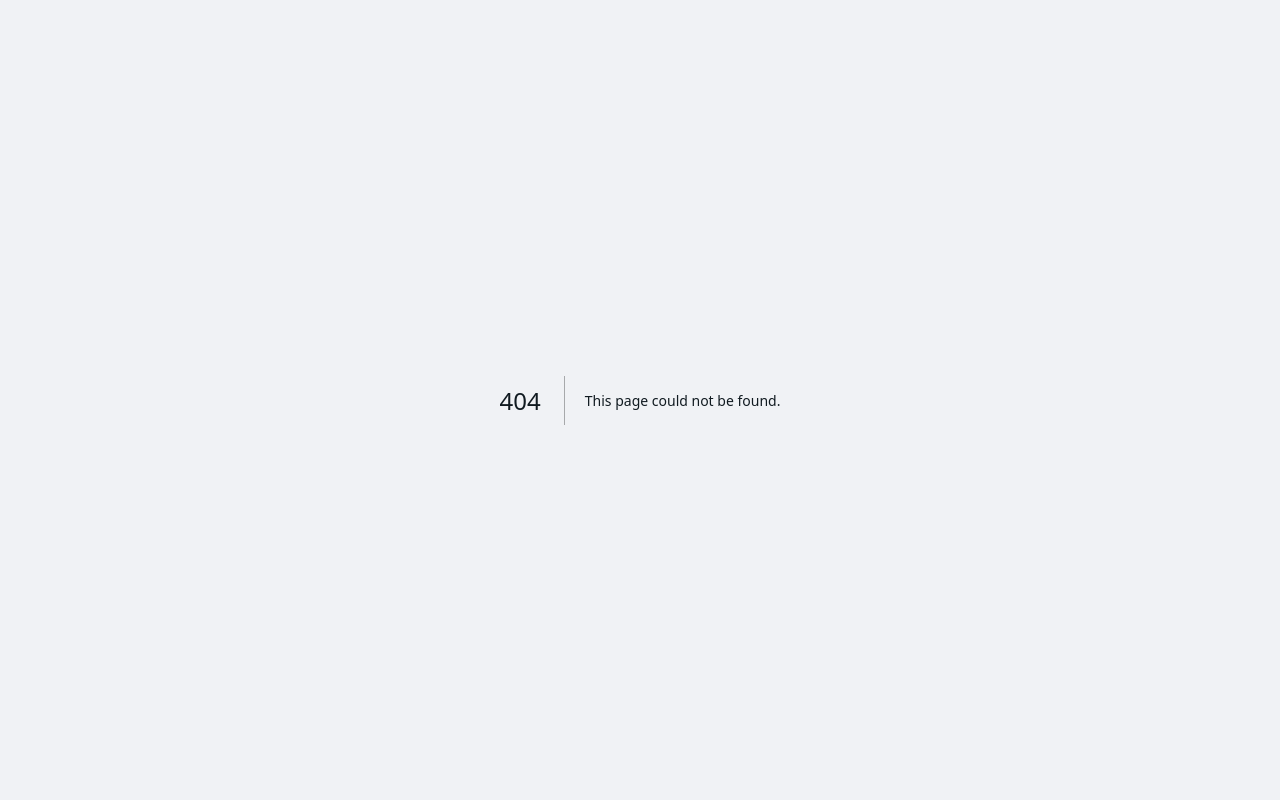
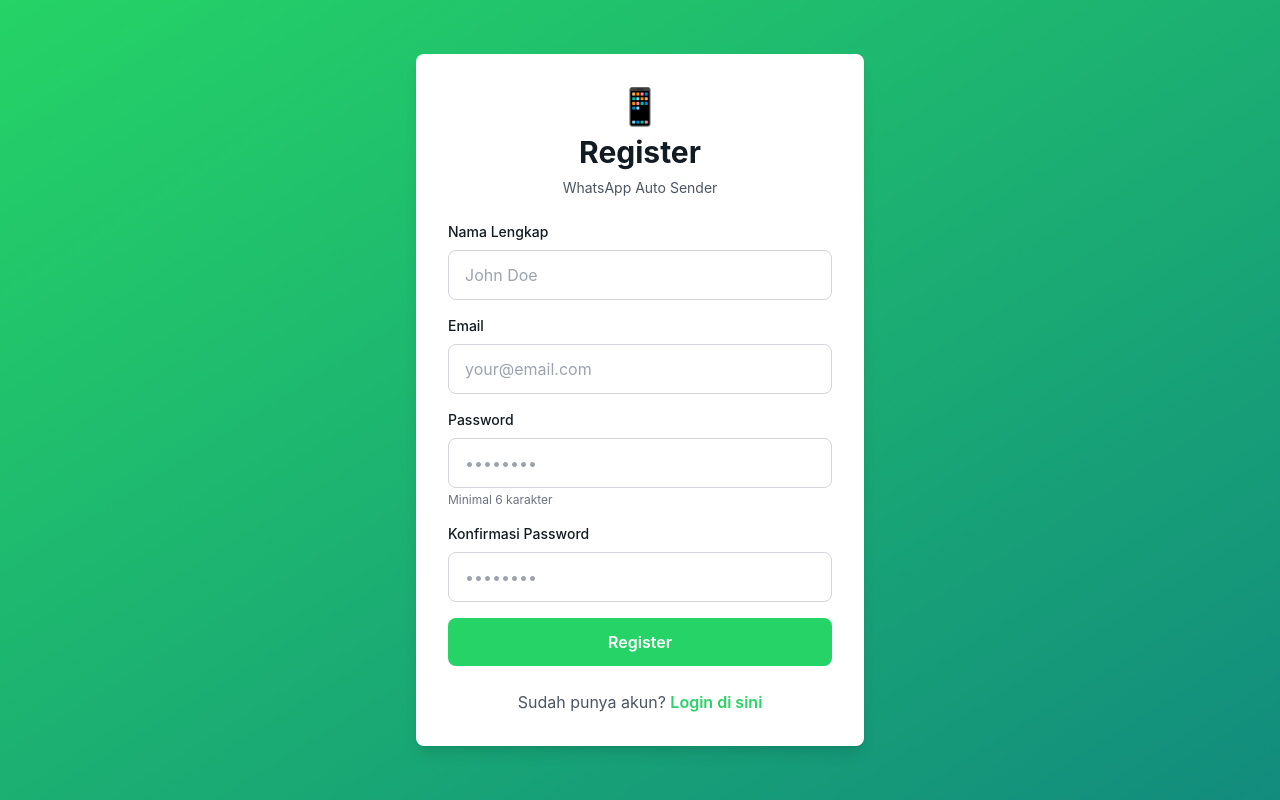
Before and after one commit to cenoracin/WAAUTOSENDER-NEXTJS, a Next.js app: page /auth/register in a window 1280 px wide. Before the commit this address had no page. Built offline with nearby package versions, Linux system fonts and the light colour scheme.

Commit message:
Create page.tsx

```diff
--- /dev/null
+++ b/app/auth/register/page.tsx
@@ -0,0 +1,163 @@
+'use client'
+
+import { useState } from 'react'
+import Link from 'next/link'
+import { useRouter } from 'next/navigation'
+
+export default function Register() {
+  const router = useRouter()
+  const [formData, setFormData] = useState({
+    name: '',
+    email: '',
+    password: '',
+    confirmPassword: '',
+  })
+  const [error, setError] = useState('')
+  const [loading, setLoading] = useState(false)
+
+  const handleChange = (e: React.ChangeEvent<HTMLInputElement>) => {
+    setFormData({
+      ...formData,
+      [e.target.name]: e.target.value,
+    })
+  }
+
+  const handleSubmit = async (e: React.FormEvent) => {
+    e.preventDefault()
+    setLoading(true)
+    setError('')
+
+    if (formData.password.length < 6) {
+      setError('Password minimal 6 karakter')
+      setLoading(false)
+      return
+    }
+
+    if (formData.password !== formData.confirmPassword) {
+      setError('Password tidak cocok')
+      setLoading(false)
+      return
+    }
+
+    try {
+      const response = await fetch('/api/auth/register', {
+        method: 'POST',
+        headers: {
+          'Content-Type': 'application/json',
+        },
+        body: JSON.stringify({
+          name: formData.name,
+          email: formData.email,
+          password: formData.password,
+        }),
+      })
+
+      if (response.ok) {
+        router.push('/auth/login?registered=true')
+      } else {
+        const data = await response.json()
+        setError(data.error || 'Registrasi gagal')
+      }
+    } catch (err) {
+      setError('Terjadi kesalahan')
+    } finally {
+      setLoading(false)
+    }
+  }
+
+  return (
+    <div className="min-h-screen bg-gradient-to-br from-primary to-secondary flex items-center justify-center px-4 py-8">
+      <div className="bg-white rounded-lg shadow-lg p-8 w-full max-w-md">
+        <div className="text-center mb-6">
+          <h1 className="text-4xl mb-2">📱</h1>
+          <h2 className="text-3xl font-bold text-dark">Register</h2>
+          <p className="text-gray-600 text-sm mt-2">WhatsApp Auto Sender</p>
+        </div>
+
+        {error && (
+          <div className="bg-red-100 border border-red-400 text-red-700 px-4 py-3 rounded mb-4">
+            {error}
+          </div>
+        )}
+
+        <form onSubmit={handleSubmit} className="space-y-4">
+          <div>
+            <label className="block text-sm font-medium text-dark mb-2">
+              Nama Lengkap
+            </label>
+            <input
+              type="text"
+              name="name"
+              value={formData.name}
+              onChange={handleChange}
+              className="w-full border border-gray-300 rounded-lg px-4 py-3 focus:outline-none focus:border-primary focus:ring-2 focus:ring-primary focus:ring-opacity-50 transition"
+              placeholder="John Doe"
+              required
+            />
+          </div>
+
+          <div>
+            <label className="block text-sm font-medium text-dark mb-2">
+              Email
+            </label>
+            <input
+              type="email"
+              name="email"
+              value={formData.email}
+              onChange={handleChange}
+              className="w-full border border-gray-300 rounded-lg px-4 py-3 focus:outline-none focus:border-primary focus:ring-2 focus:ring-primary focus:ring-opacity-50 transition"
+              placeholder="your@email.com"
+              required
+            />
+          </div>
+
+          <div>
+            <label className="block text-sm font-medium text-dark mb-2">
+              Password
+            </label>
+            <input
+              type="password"
+              name="password"
+              value={formData.password}
+              onChange={handleChange}
+              className="w-full border border-gray-300 rounded-lg px-4 py-3 focus:outline-none focus:border-primary focus:ring-2 focus:ring-primary focus:ring-opacity-50 transition"
+              placeholder="••••••••"
+              required
+            />
+            <p className="text-gray-500 text-xs mt-1">Minimal 6 karakter</p>
+          </div>
+
+          <div>
+            <label className="block text-sm font-medium text-dark mb-2">
+              Konfirmasi Password
+            </label>
+            <input
+              type="password"
+              name="confirmPassword"
+              value={formData.confirmPassword}
+              onChange={handleChange}
+              className="w-full border border-gray-300 rounded-lg px-4 py-3 focus:outline-none focus:border-primary focus:ring-2 focus:ring-primary focus:ring-opacity-50 transition"
+              placeholder="••••••••"
+              required
+            />
+          </div>
+
+          <button
+            type="submit"
+            disabled={loading}
+            className="w-full bg-primary text-white py-3 rounded-lg hover:bg-secondary transition font-semibold disabled:opacity-50 disabled:cursor-not-allowed"
+          >
+            {loading ? 'Loading...' : 'Register'}
+          </button>
+        </form>
+
+        <p className="text-center text-gray-600 mt-6">
+          Sudah punya akun?{' '}
+          <Link href="/auth/login" className="text-primary font-semibold hover:underline">
+            Login di sini
+          </Link>
+        </p>
+      </div>
+    </div>
+  )
+}
```
